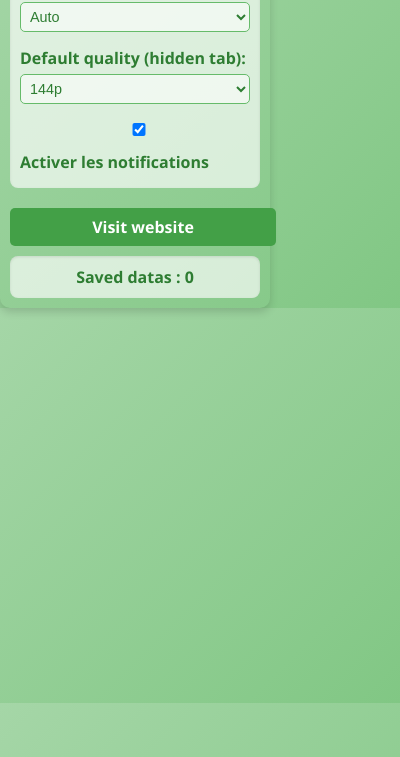
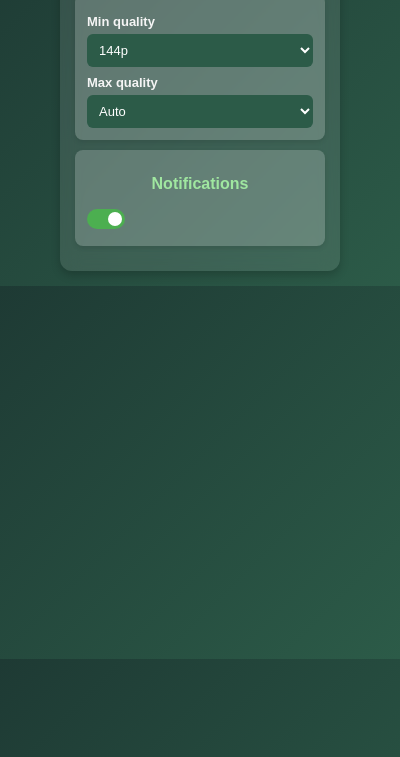
Before and after one commit to jeremyoblet/YtStreamSaver, a browser extension: page popup.html in a window 400 px wide. Shown: the part 87-844 px from the top of the page. Drawn offline with Linux system fonts and the light colour scheme.

Commit message:
reformat and styling

```diff
--- a/popup.html
+++ b/popup.html
@@ -1,90 +1,25 @@
 <!DOCTYPE html>
-<html>
+<html lang="fr">
 <head>
-  <style>
-    body {
-      font-family: 'Segoe UI', Roboto, sans-serif;
-      margin: 0;
-      padding: 10px;
-      width: 250px;
-      background: linear-gradient(135deg, #a5d6a7, #81c784);
-      color: #2e7d32;
-      border-radius: 10px;
-      box-shadow: 0 4px 8px rgba(0,0,0,0.15);
-    }
-
-    h1 {
-      font-size: 1.2em;
-      margin: 0 0 15px 0;
-      text-align: center;
-      color: #1b5e20;
-    }
-
-    label {
-      display: block;
-      margin-bottom: 5px;
-      font-weight: bold;
-    }
-
-    select, input[type="checkbox"] {
-      margin-bottom: 15px;
-      width: 100%;
-      padding: 5px;
-      border: 1px solid #66bb6a;
-      border-radius: 5px;
-      background: #ffffff90;
-      font-size: 0.9em;
-      color: #2e7d32;
-      outline: none;
-    }
-
-    select:hover, input[type="checkbox"]:hover {
-      border: 1px solid #43a047;
-    }
-
-    a {
-      display: inline-block;
-      text-align: center;
-      width: 100%;
-      padding: 8px;
-      margin-top: 10px;
-      background: #43a047;
-      color: #fff;
-      text-decoration: none;
-      border-radius: 5px;
-      font-weight: bold;
-      transition: background 0.3s ease;
-    }
-
-    a:hover {
-      background: #388e3c;
-    }
-
-    .option-group {
-      background: #ffffffaa;
-      padding: 10px;
-      border-radius: 8px;
-      margin-bottom: 10px;
-      box-shadow: inset 0 1px 3px rgba(0,0,0,0.1);
-    }
-
-    .counter {
-      text-align: center;
-      margin-top: 10px;
-      font-weight: bold;
-      font-size: 1em;
-      background: #ffffffaa;
-      padding: 10px;
-      border-radius: 8px;
-      box-shadow: inset 0 1px 3px rgba(0,0,0,0.1);
-    }
-  </style>
+    <meta charset="UTF-8">
+    <meta name="viewport" content="width=device-width, initial-scale=1.0">
+    <title>EcoStream 🌱</title>
+    <link rel="stylesheet" href="styles.css">
 </head>
 <body>
-  <h1>Options Écologiques</h1>
+    <div class="container">
+        <h1>EcoStream</h1>
 
+        <div class="option-card">
             <div class="option-group">
-    <label for="visibleQuality">Default quality (visible tab):</label>
+                <label for="hiddenQuality">Min quality</label>
+                <select id="hiddenQuality">
+                    <option value="144p">144p</option>
+                    <option value="240p">240p</option>
+                    <option value="360p">360p</option>
+                </select>
+
+                <label for="visibleQuality">Max quality</label>
                 <select id="visibleQuality">
                     <option value="Auto">Auto</option>
                     <option value="144p">144p</option>
@@ -94,24 +29,18 @@
                     <option value="720p">720p</option>
                     <option value="1080p">1080p</option>
                 </select>
+            </div>
+        </div>
 
-    <label for="hiddenQuality">Default quality (hidden tab):</label>
-    <select id="hiddenQuality">
-      <option value="144p">144p</option>
-      <option value="240p">240p</option>
-      <option value="360p">360p</option>
-    </select>
-
-    <label>
+        <div class="option-card">
+            <h2>Notifications</h2>
+            <div class="toggle-container">
+                <label class="switch">
                     <input type="checkbox" id="notificationsEnabled" />
-      Activer les notifications
+                    <span class="slider"></span>
                 </label>
             </div>
-
-  <a href="https://www.monsite.com" target="_blank">Visit website</a>
-
-  <div class="counter">
-    Saved datas : <span id="dataCounter">0</span>
+        </div>
     </div>
 
     <script src="popup.js"></script>
--- /dev/null
+++ b/styles.css
@@ -0,0 +1,138 @@
+/* 🌿 Global */
+body {
+    font-family: "Poppins", sans-serif;
+    background: linear-gradient(135deg, #1e3a34, #2c5b48);
+    color: #f5f5f5;
+    text-align: center;
+    padding: 15px;
+    max-width: 280px; /* ✅ Fenêtre plus compacte */
+    margin: auto;
+}
+
+/* 🌍 Container */
+.container {
+    background: rgba(255, 255, 255, 0.1);
+    border-radius: 12px;
+    padding: 15px;
+    box-shadow: 0 4px 10px rgba(0, 0, 0, 0.2);
+    backdrop-filter: blur(10px);
+}
+
+/* 🏷️ Titres */
+h1 {
+    font-size: 22px;
+    margin-bottom: 10px;
+    color: #c8f7c5;
+}
+
+h2 {
+    font-size: 16px;
+    color: #a0e7a0;
+    margin-bottom: 8px;
+}
+
+/* 📦 Cartes */
+.option-card {
+    background: rgba(255, 255, 255, 0.2);
+    border-radius: 8px;
+    padding: 12px;
+    margin-bottom: 10px;
+    box-shadow: 0 2px 5px rgba(0, 0, 0, 0.1);
+}
+
+/* 📌 Sélecteurs */
+label {
+    font-size: 13px;
+    display: block;
+    margin-top: 8px;
+    font-weight: bold;
+    text-align: left;
+    margin-bottom: 5px;
+}
+
+select {
+    width: 100%;
+    padding: 8px;
+    border-radius: 6px;
+    border: none;
+    background: #2c5b48;
+    color: #fff;
+    font-size: 13px;
+    cursor: pointer;
+    transition: 0.3s;
+}
+
+select:hover {
+    background: #3b7a64;
+}
+
+/* 🎚️ Switch */
+.toggle-container {
+    display: flex;
+    align-items: center;
+    justify-content: space-between;
+}
+
+.switch {
+    position: relative;
+    display: inline-block;
+    width: 38px;
+    height: 20px;
+}
+
+.switch input {
+    opacity: 0;
+    width: 0;
+    height: 0;
+}
+
+.slider {
+    position: absolute;
+    cursor: pointer;
+    top: 0;
+    left: 0;
+    right: 0;
+    bottom: 0;
+    background-color: #ccc;
+    transition: 0.4s;
+    border-radius: 20px;
+}
+
+.slider:before {
+    position: absolute;
+    content: "";
+    height: 14px;
+    width: 14px;
+    left: 3px;
+    bottom: 3px;
+    background-color: white;
+    transition: 0.4s;
+    border-radius: 50%;
+}
+
+input:checked + .slider {
+    background-color: #4CAF50;
+}
+
+input:checked + .slider:before {
+    transform: translateX(18px);
+}
+
+.toggle-label {
+    font-size: 13px;
+    color: #d3f7d3;
+    margin-left: 10px;
+}
+
+/* 🌍 Stats */
+.stats {
+    font-size: 13px;
+    font-weight: bold;
+    margin: 12px 0;
+    background: rgba(255, 255, 255, 0.15);
+    padding: 8px;
+    border-radius: 6px;
+}
+
+/* 🟢 Bouton */
+.b
```
Also changed, not shown: background.js (+6 -3 lines), content.js (+28 -10 lines), icon.png, manifest.json. Lines whose indentation alone changed are shown as unchanged.
